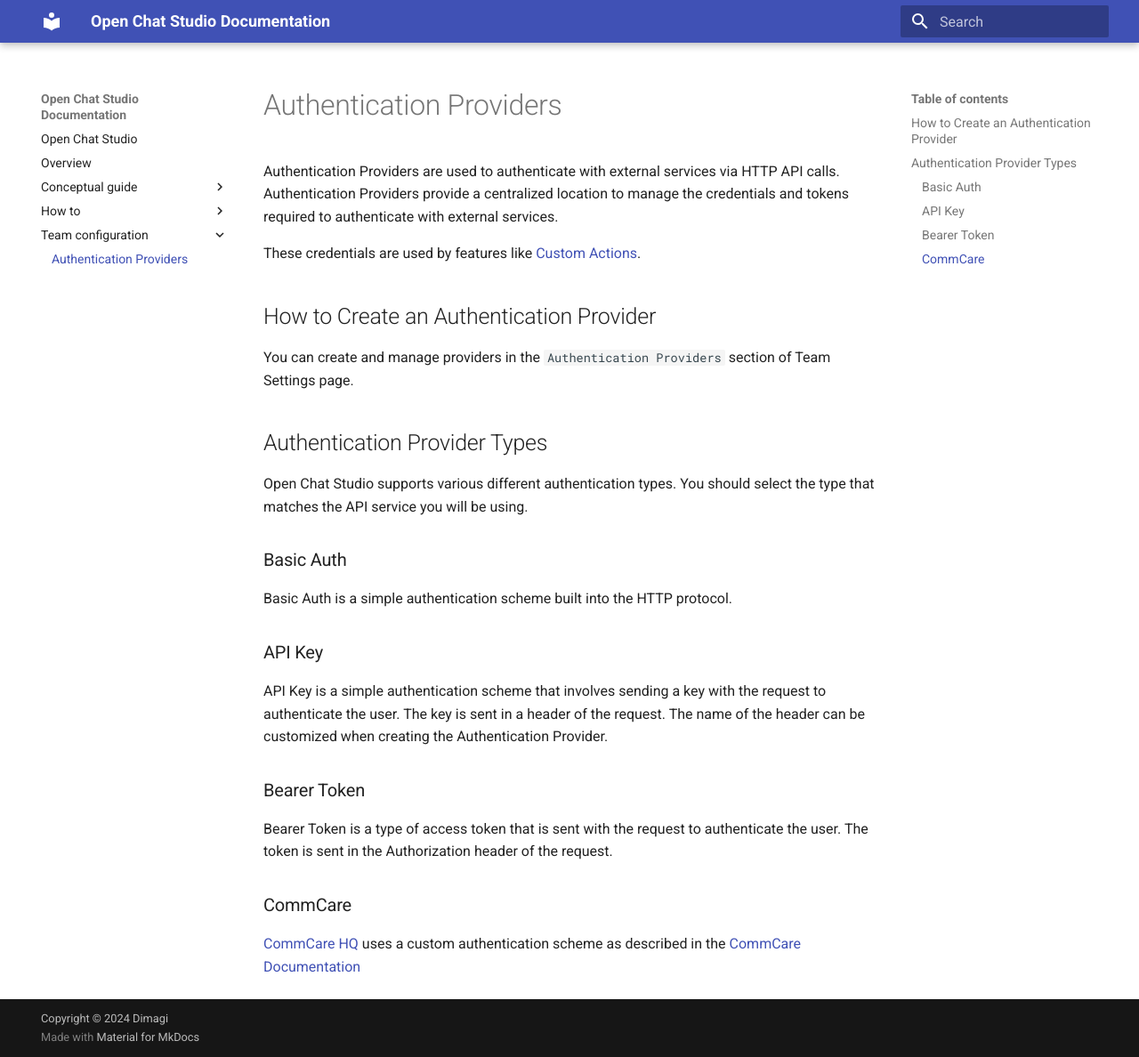
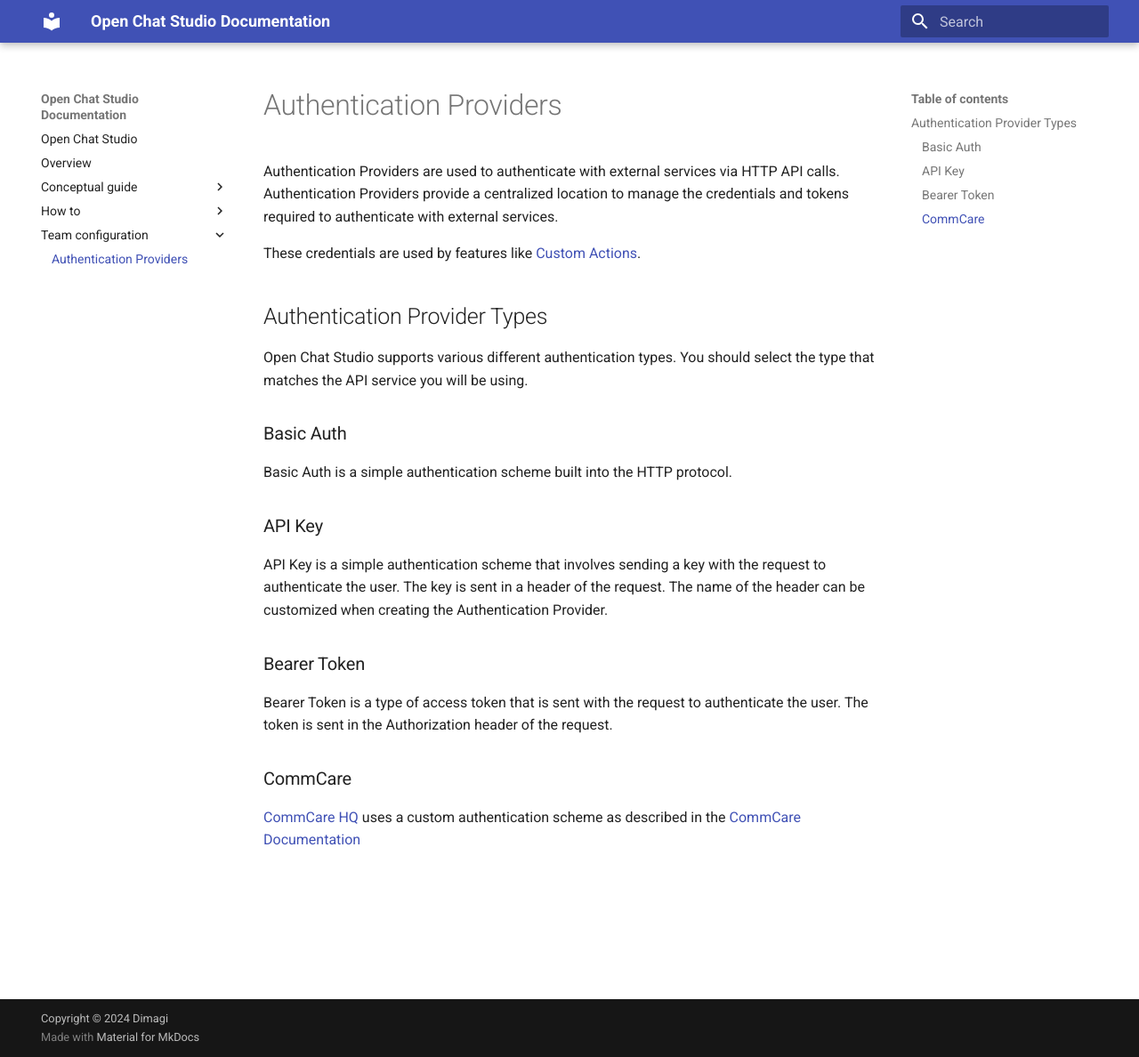
Before and after one commit to dimagi/open-chat-studio-docs, an MkDocs documentation site: the page built from docs/team-configuration/authentication-providers.md, in a window 1280 px wide and 1188 px high. Shown: the whole window at 89% size. Built offline with MkDocs 1.6.1 and Material for MkDocs 9.7.7, drawn with Linux system fonts in a browser that asks for light colours.

Commit message:
remove how to

```diff
--- a/docs/team-configuration/authentication-providers.md
+++ b/docs/team-configuration/authentication-providers.md
@@ -4,10 +4,6 @@
 provide a centralized location to manage the credentials and tokens required to authenticate with external services.
 
 These credentials are used by features like [Custom Actions](/conceptual_guide/custom_actions/).
-
-## How to Create an Authentication Provider
-
-You can create and manage providers in the `Authentication Providers` section of Team Settings page.
 
 ## Authentication Provider Types
 
```
